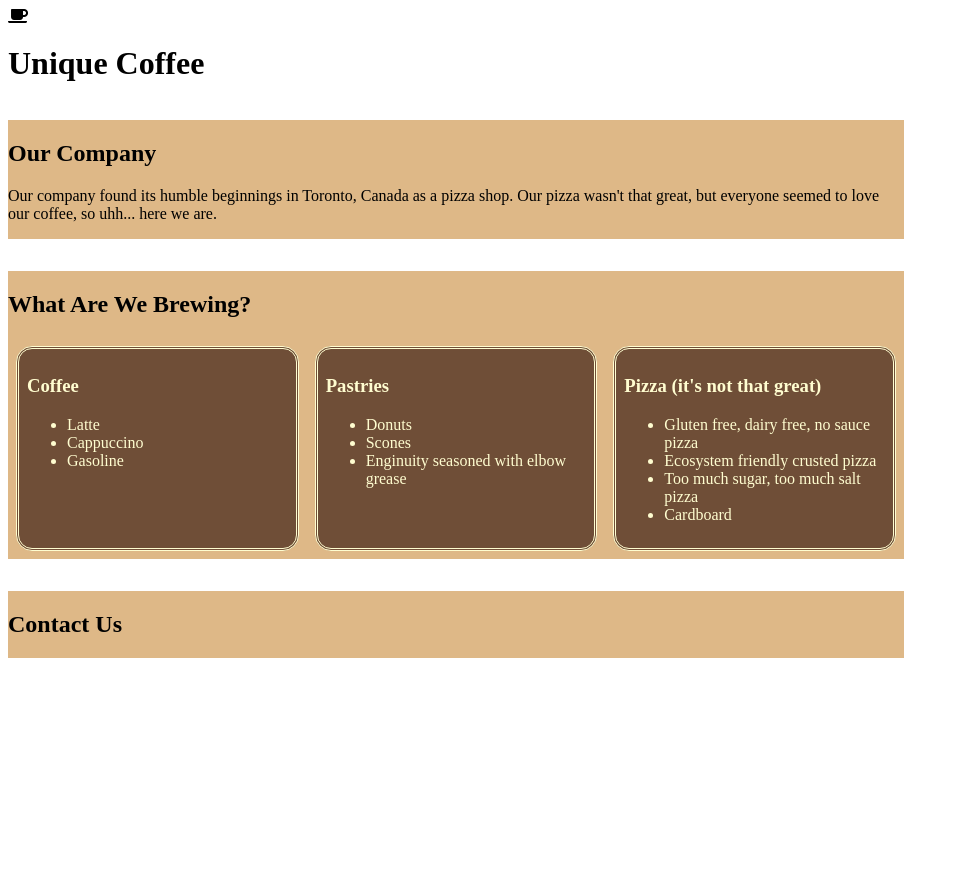
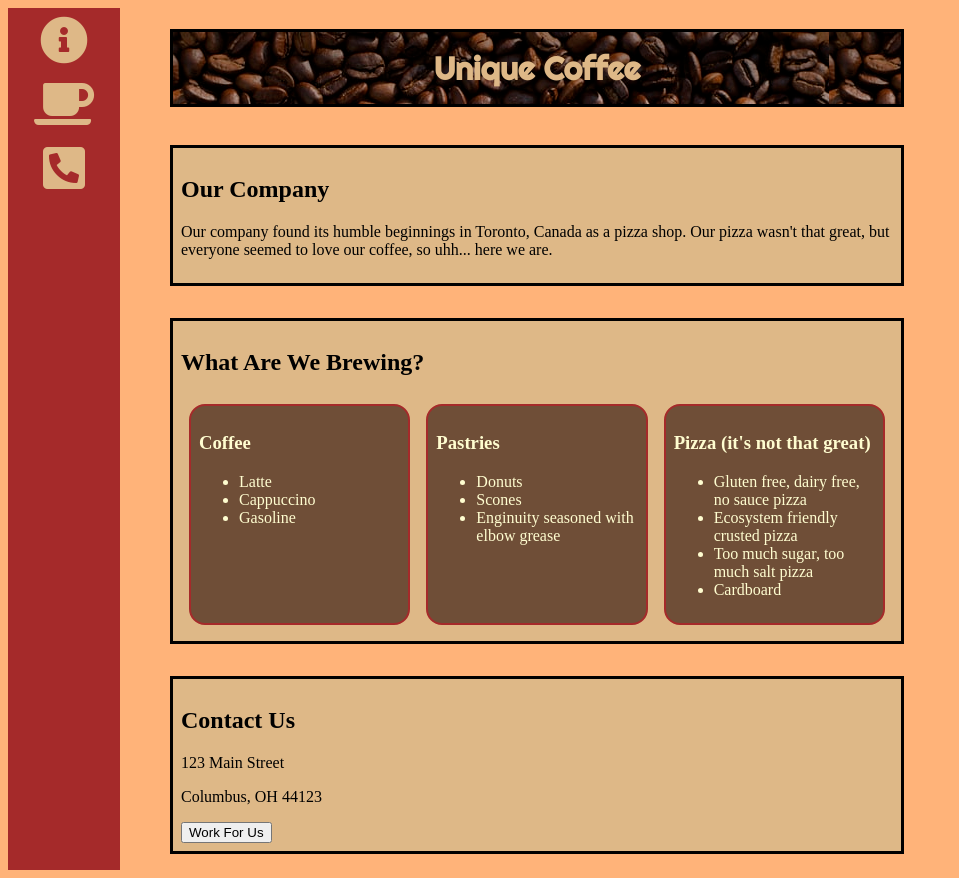
Before and after one commit to WeCanCodeIT/csharp-coffeeshop-practice, a plain HTML site: page index.html in a window 1280 px wide. Shown: the whole page, without its empty margins (0-959 px from the left). Before the commit the page ends 800 px from the top, so only its background shows below. Drawn offline with Linux system fonts and the light colour scheme.

Commit message:
images, nav bar, styling

```diff
--- a/index.html
+++ b/index.html
@@ -6,11 +6,16 @@
     <meta http-equiv="X-UA-Compatible" content="ie=edge">
     <title>Unique Coffee</title>
     <link href="/fontawesome-free-5.12.1-web/css/all.css" rel="stylesheet">
+    <link href="https://fonts.googleapis.com/css?family=Righteous|Roboto&display=swap" rel="stylesheet">
     <link rel="stylesheet" href="style.css">
 </head>
 <body>
+    <nav>
+        <a href="#info" title="Go To Info"><i class="fas fa-info-circle fa-3x"></i></a>
+        <a href="#menu" title="Go To Menu"><i class="fas fa-coffee fa-3x"></i></a>
+        <a href="#contact" title="Go To Contact Info"><i class="fas fa-phone-square-alt fa-3x"></i></a>
+    </nav>
     <main class="container">
-        <i class="fas fa-coffee"></i>
         <h1>Unique Coffee</h1>
         <section id="info">
             <h2>Our Company</h2>
@@ -45,9 +50,11 @@
                 </ul>
             </article>
         </section>
-
         <section id="contact">
             <h2>Contact Us</h2>
+            <p>123 Main Street</p>
+            <p>Columbus, OH 44123</p>
+            <button onclick="alert('Come to work for us')">Work For Us</button>
         </section>
     </main>
 </body>
--- a/style.css
+++ b/style.css
@@ -1,17 +1,46 @@
 body {
     max-width: 70vw;
     min-width: 150px;
+    display: grid;
+    grid-template-columns: 1fr 7fr;
+    background-color: rgb(255, 179, 121);
+}
+
+h1{
+    font-family: 'Righteous', cursive;
+    padding: .5em;
+    background-image: url(images/coffe-beans.jfif);
+    color: burlywood;
+    text-align: center;
+}
+
+nav {
+    background-color: brown;
+    justify-content: flex-start;
+    display: flex;
+    flex-direction: column;
+    align-items: center;
+}
+
+nav a {
+    margin: .5em 0;
 }
 
 .container {
     display: flex;
     flex-direction: column;
     justify-content: space-between;
+    margin-left: 50px;
 }
 
 section {
     background-color: burlywood;
     margin: 1em 0;
+    padding: .5em;
+}
+
+section, h1 {
+    border: 3px solid black;
 }
 
 #menu {
@@ -26,9 +55,19 @@ section {
 article {
     color: #fffdd0;
     border-style: double;
+    border-color: brown;
+    border-width: 2px;
     border-radius: 1em;
     background-color: #6f4e37;
     padding: .5em;
     margin: .5em;
 
 }
+
+i {
+    color: burlywood;
+}
+
+i:hover {
+    color: rgb(37, 4, 4);
+}
```
Also changed, not shown: images/coffe-beans.jfif (added).
